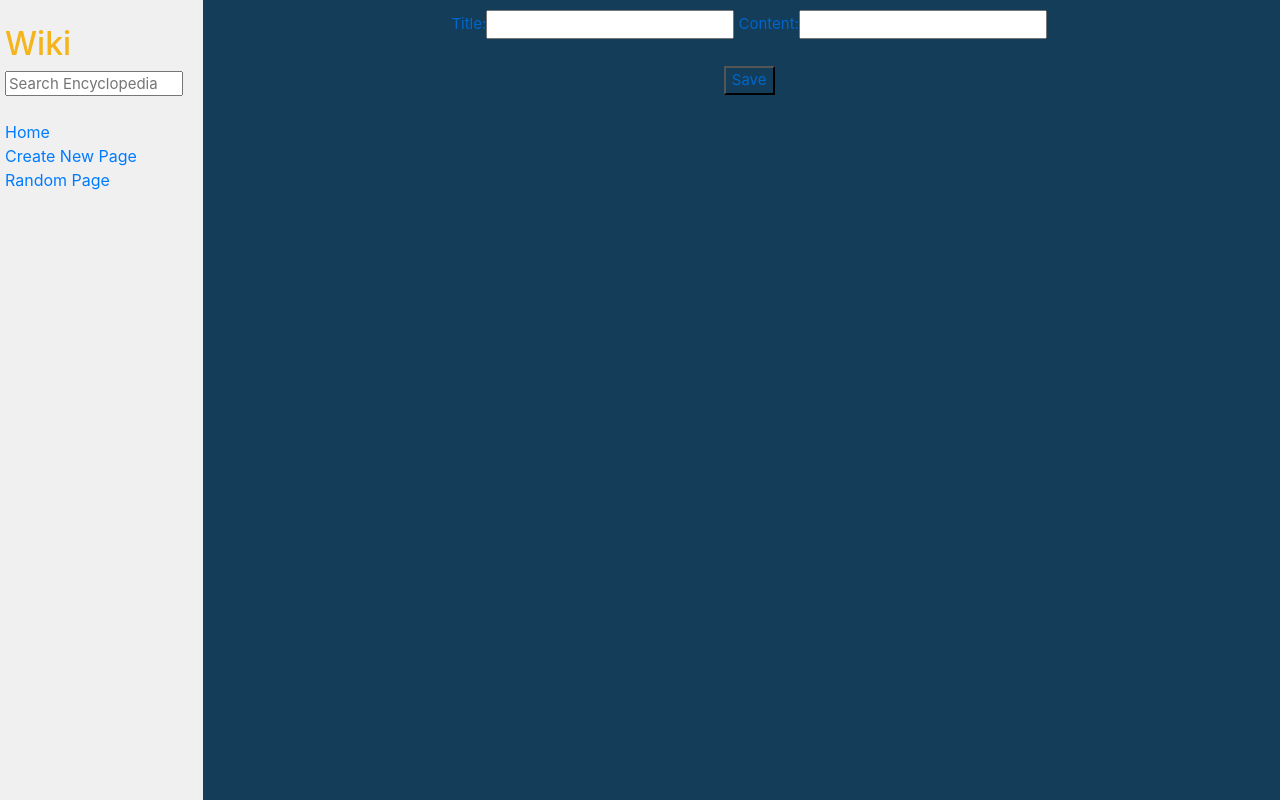
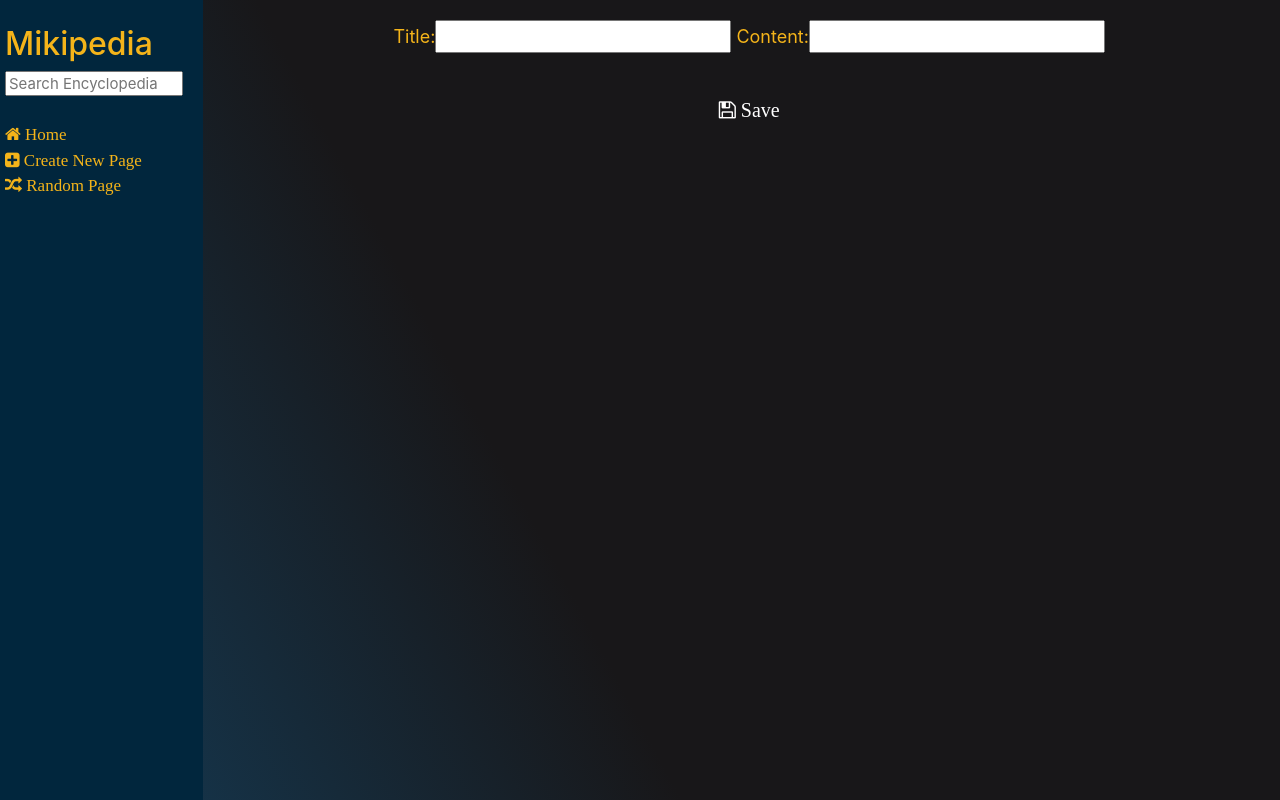
Before and after one commit to Mirnes420/wiki, a Django app: page /create/ in a window 1280 px wide. Run offline with Django 3.2, Linux system fonts and the light colour scheme; some libraries are stand-ins or nearby versions.

Commit message:
"added some style"

```diff
--- a/encyclopedia/static/encyclopedia/styles.css
+++ b/encyclopedia/static/encyclopedia/styles.css
@@ -1,6 +1,8 @@
 body {
-    margin: 0;
-    background-color: white;
+    font-family:-apple-system, BlinkMacSystemFont;
+    font-size: 18px;
+    color: #f4b41a;
+    background-image: linear-gradient(62deg, #143d59 0%, #181719 40%);
 }
 
 code {
@@ -8,6 +10,7 @@ code {
 }
 
 h1 {
+    color: #f2bc94;
     margin-top: 0px;
     padding-top: 20px;
 }
@@ -28,7 +31,8 @@ textarea {
 }
 
 .sidebar {
-    background-color: #f0f0f0;
+    background-color:#01263d;
+    font-size: 17px;
     height: 100vh;
     padding: 20px;
 }
@@ -36,3 +40,26 @@ textarea {
 .sidebar h2 {
     margin-top: 5px;
 }
+
+
+a{
+    color: #f4b41a;
+}
+a:hover{
+    color:#f4b41a;
+}
+
+.button {
+background-color: transparent;
+border: none;
+color: white;
+padding: 15px 32px;
+text-align: center;
+text-decoration: none;
+display: inline-block;
+font-size: 20px;
+}
+
+.form{
+    margin:10px;
+}
--- a/encyclopedia/templates/encyclopedia/create.html
+++ b/encyclopedia/templates/encyclopedia/create.html
@@ -7,13 +7,13 @@
 {% endblock %}
 
 {% block body %}
-<form action="{% url 'create' %}" method="post" style="text-align: center; color: #0066CC; font-size: 15px;">
+<form class="form" action="{% url 'create' %}" method="post" style="text-align: center; font-size: 18px;">
     {% csrf_token %}
     {{ title }}
     {{ content }}
     <br>
     <br>
-            <button onclick="util.save_entry" style="color: #0066CC; background-color:transparent;">Save</button>
+            <button class="fa fa-save button" onclick="util.save_entry"> Save </button>
 </form>
 
 {% endblock %}
--- a/encyclopedia/templates/encyclopedia/entries.html
+++ b/encyclopedia/templates/encyclopedia/entries.html
@@ -13,11 +13,10 @@
     <h5 style="color:white">{{ content }}</h5>
     <br>
     <div>
-        <a href="{% url 'edit' %}">Edit Page</a>
+        <a class="fa fa-edit" href="{% url 'edit' %}">  Edit Page</a>
     </div>
-    <br>
     <div>
-        <a style="color:red" href="{% url 'delete' %}">Delete Page</a>
+        <a style="color:rgb(126, 4, 4)" class="fa fa-remove" href="{% url 'delete' %}">   Delete Page</a>
     </div>
 
 {% endblock %}
--- a/encyclopedia/templates/encyclopedia/layout.html
+++ b/encyclopedia/templates/encyclopedia/layout.html
@@ -6,20 +6,14 @@
     <head>
         <title>{% block title %}{% endblock %}</title>
         <link rel="stylesheet" href="https://stackpath.bootstrapcdn.com/bootstrap/4.4.1/css/bootstrap.min.css" integrity="sha384-Vkoo8x4CGsO3+Hhxv8T/Q5PaXtkKtu6ug5TOeNV6gBiFeWPGFN9MuhOf23Q9Ifjh" crossorigin="anonymous">
+        <link rel="stylesheet" href="https://cdnjs.cloudflare.com/ajax/libs/font-awesome/4.7.0/css/font-awesome.min.css">
         <link href="{% static 'encyclopedia/styles.css' %}" rel="stylesheet">
     </head>
-    <style>
-        body{
-            font-family:-apple-system, BlinkMacSystemFont;
-            color: #f4b41a;
-            background-color: #143d59;
-        }
 
-    </style>
     <body>
         <div class="row">
             <div class="sidebar col-lg-2 col-md-3">
-                <h2>Wiki</h2>
+                <h2>Mikipedia</h2>
                 <form action="{% url 'search' %}" method="GET" action="">
 
                     {% csrf_token %}
@@ -28,13 +22,13 @@
                 </form>
                 <br>
                 <div>
-                    <a href="{% url 'index' %}">Home</a>
+                    <a class="fa fa-home"href="{% url 'index' %}">  Home</a>
                 </div>
                 <div>
-                    <a href="{% url 'create' %}">Create New Page</a>
+                    <a class="fa fa-plus-square"href="{% url 'create' %}">   Create New Page</a>
                 </div>
                 <div>
-                    <a href="{% url 'random' %}">Random Page</a>
+                    <a class="fa fa-random"href="{% url 'random' %}">   Random Page</a>
                 </div>
                 {% block nav %}
                 {% endblock %}
```
Also changed, not shown: encyclopedia/templates/encyclopedia/index.html (+6 -1 lines).
